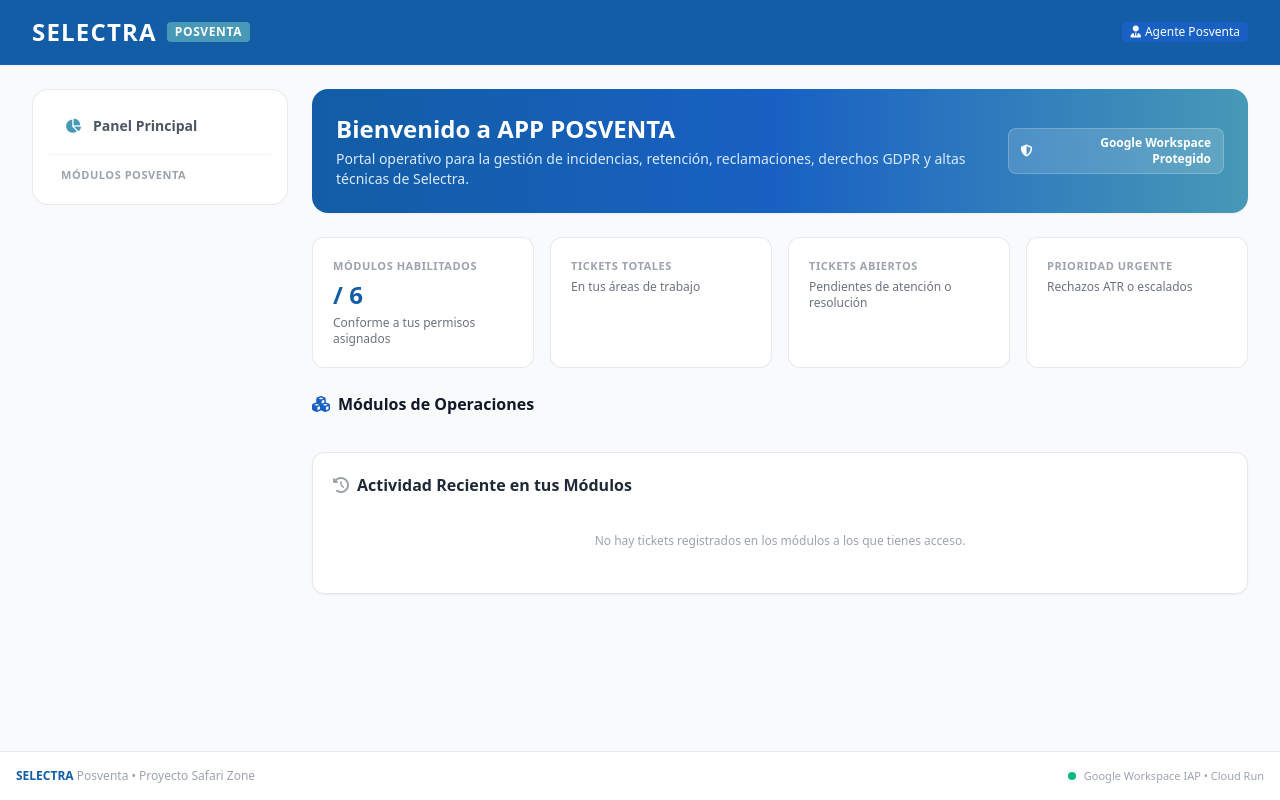
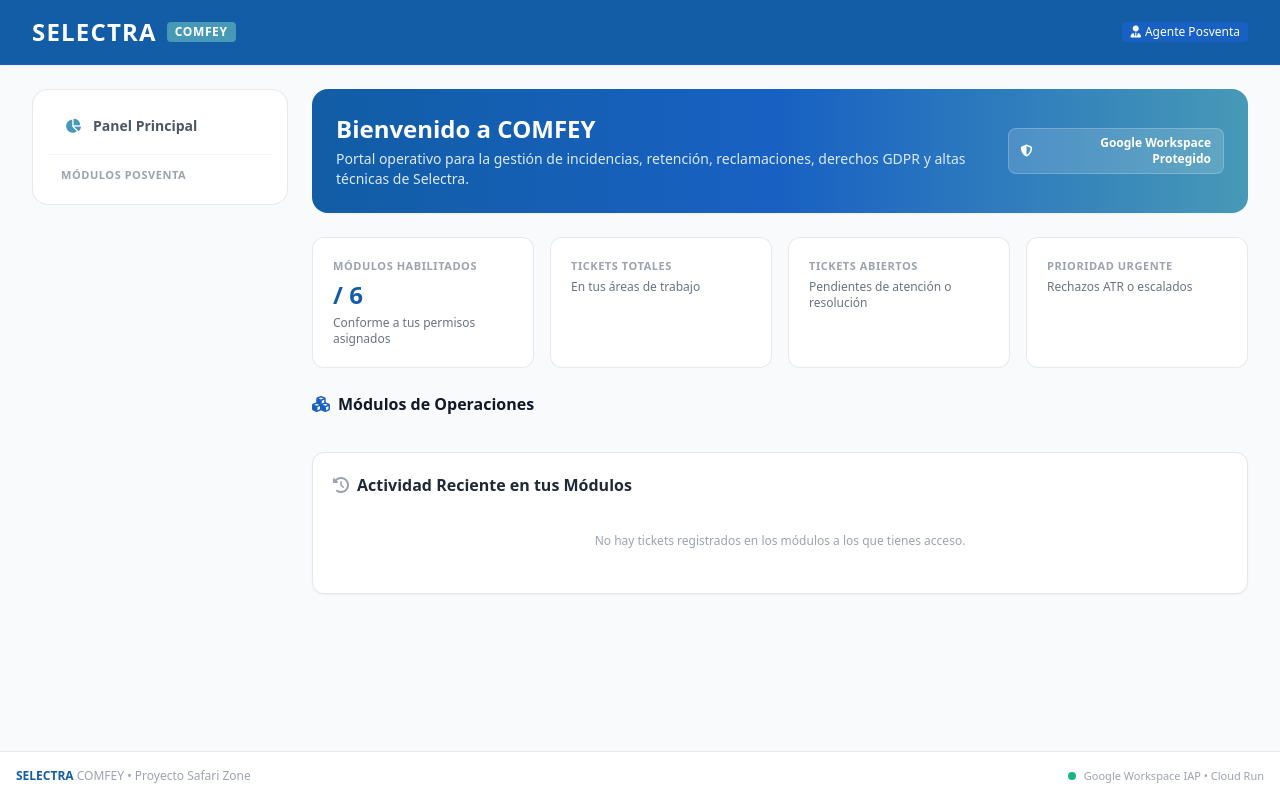
Before and after one commit to Selectra-Dev/comfey, a FastAPI app: template src/app_posventa/templates/dashboard.html in a window 1280 px wide. Run offline with FastAPI, Linux system fonts and the light colour scheme; the template is opened without the code that fills it, so the values that code supplies are empty; some libraries are stand-ins or nearby versions.

Commit message:
chore(branding): renombrar herramienta y recursos de persistencia a comfey

```diff
--- a/src/app_posventa/config.py
+++ b/src/app_posventa/config.py
@@ -6,13 +6,13 @@ from dotenv import load_dotenv
 load_dotenv()
 
 class Settings(BaseModel):
-    app_name: str = os.getenv("APP_NAME", "APP POSVENTA")
+    app_name: str = os.getenv("APP_NAME", "COMFEY")
     project_id: str = os.getenv("PROJECT_ID", "safari-zone-selectra")
     port: int = int(os.getenv("PORT", "8080"))
     dev_mode: bool = os.getenv("DEV_MODE", "false").lower() in ("true", "1", "yes")
     dev_user_email: str = os.getenv("DEV_USER_EMAIL", "carlos.alfageme@selectra.com")
     dev_user_role: str = os.getenv("DEV_USER_ROLE", "admin")
-    gcs_bucket_name: str = os.getenv("GCS_BUCKET_NAME", "safari-zone-app-posventa-data")
-    firestore_database_id: str = os.getenv("FIRESTORE_DATABASE_ID", "app-posventa")
+    gcs_bucket_name: str = os.getenv("GCS_BUCKET_NAME", "safari-zone-comfey-data")
+    firestore_database_id: str = os.getenv("FIRESTORE_DATABASE_ID", "comfey")
 
 settings = Settings()
--- a/src/app_posventa/templates/base.html
+++ b/src/app_posventa/templates/base.html
@@ -3,7 +3,7 @@
 <head>
     <meta charset="UTF-8">
     <meta name="viewport" content="width=device-width, initial-scale=1.0">
-    <title>{% block title %}Selectra | APP POSVENTA{% endblock %}</title>
+    <title>{% block title %}Selectra | COMFEY{% endblock %}</title>
     <script src="https://cdn.tailwindcss.com"></script>
     <link rel="stylesheet" href="https://cdnjs.cloudflare.com/ajax/libs/font-awesome/6.4.0/css/all.min.css">
     <script>
@@ -33,7 +33,7 @@
                 <a href="/" class="flex items-center space-x-2.5 group">
                     <span class="text-2xl font-black tracking-wider text-white">SELECTRA</span>
                     <span class="text-xs bg-[#4799B7] text-white font-bold px-2 py-0.5 rounded tracking-wider uppercase shadow-xs">
-                        Posventa
+                        COMFEY
                     </span>
                 </a>
             </div>
@@ -139,7 +139,7 @@
     <footer class="bg-white border-t border-gray-200 mt-auto py-4 text-center text-xs text-gray-400">
         <div class="max-w-7xl mx-auto px-4 flex flex-col sm:flex-row items-center justify-between gap-2">
             <div>
-                <span class="font-bold text-[#125DA5]">SELECTRA</span> Posventa &bull; Proyecto Safari Zone
+                <span class="font-bold text-[#125DA5]">SELECTRA</span> COMFEY &bull; Proyecto Safari Zone
             </div>
             <div class="flex items-center space-x-2 text-[11px]">
                 <span class="inline-block w-2 h-2 rounded-full bg-emerald-500"></span>
--- a/src/app_posventa/templates/dashboard.html
+++ b/src/app_posventa/templates/dashboard.html
@@ -1,6 +1,6 @@
 {% extends "base.html" %}
 
-{% block title %}Dashboard | APP POSVENTA{% endblock %}
+{% block title %}Dashboard | COMFEY{% endblock %}
 
 {% block content %}
 <div class="space-y-6">
@@ -8,7 +8,7 @@
     <!-- Hero / Bienvenida -->
     <div class="bg-gradient-to-r from-[#125DA5] via-[#1861C3] to-[#4799B7] rounded-2xl p-6 text-white shadow-sm flex justify-between items-center">
         <div>
-            <h1 class="text-2xl font-bold">Bienvenido a APP POSVENTA</h1>
+            <h1 class="text-2xl font-bold">Bienvenido a COMFEY</h1>
             <p class="text-sm text-blue-100 mt-1 max-w-2xl">
                 Portal operativo para la gestión de incidencias, retención, reclamaciones, derechos GDPR y altas técnicas de Selectra.
             </p>
```
Also changed, not shown: 1 other file.
